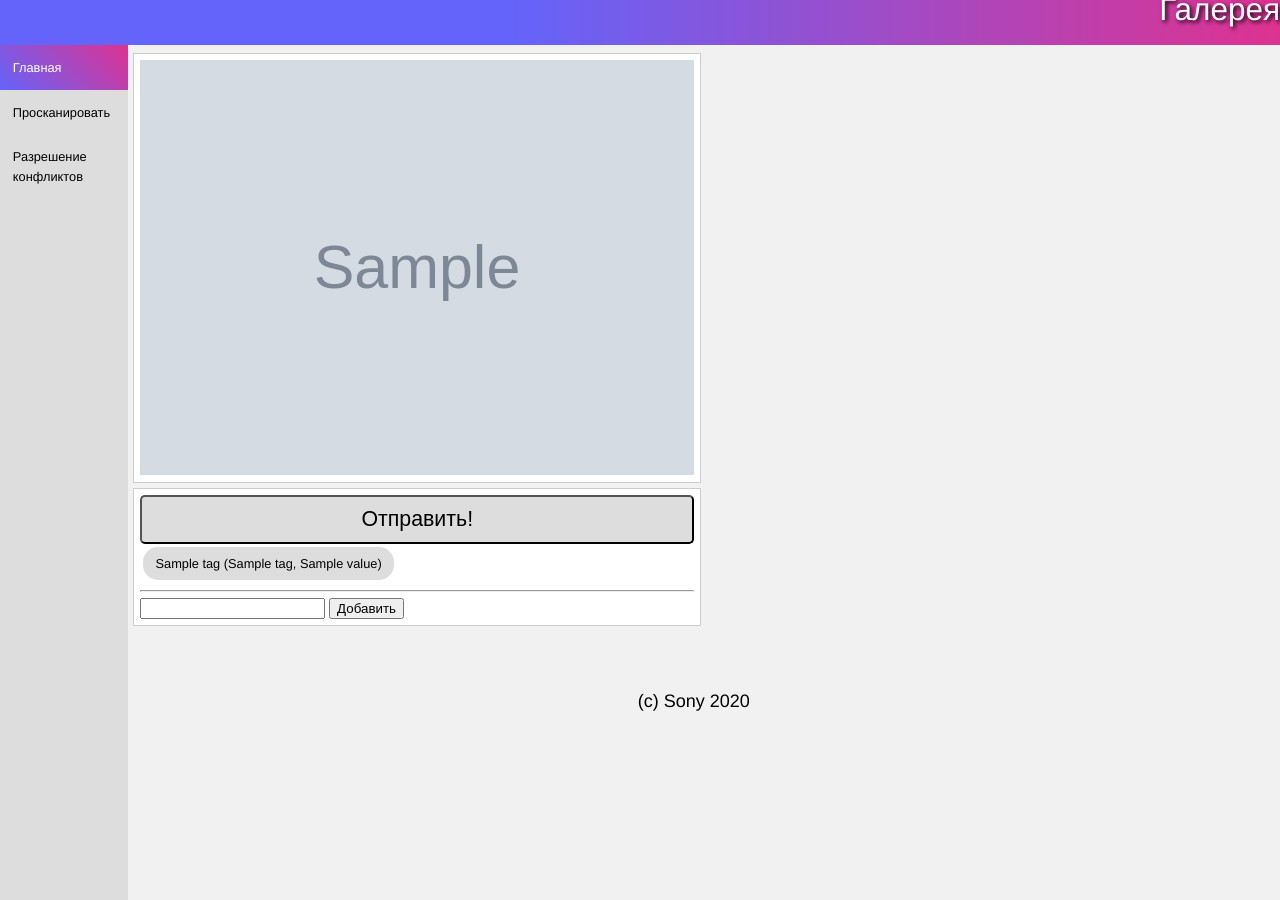
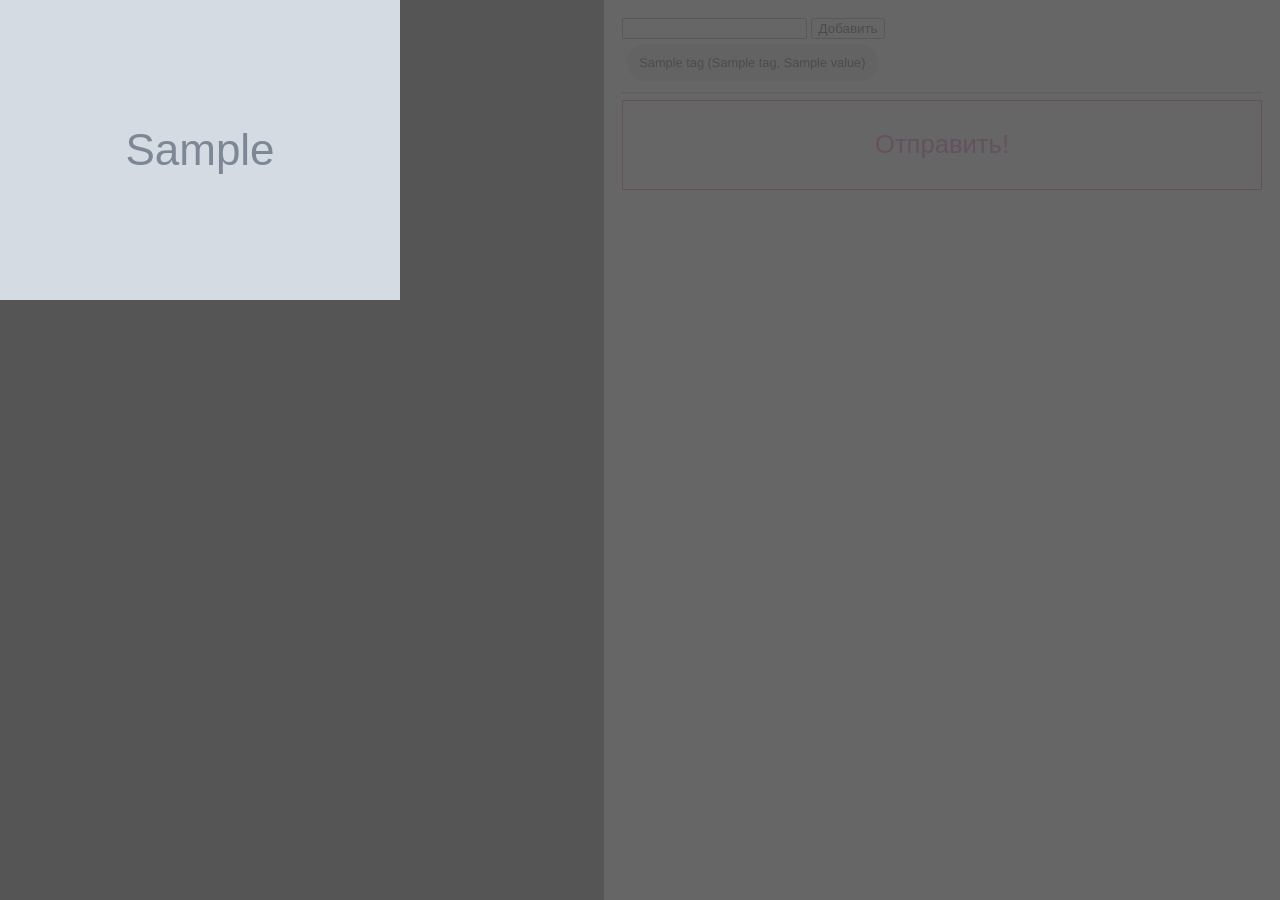
Before and after one commit to Sony541/gallery, a Flask app: template templates/view.html in a window 1280 px wide. Run offline with Flask 2, Linux system fonts and the light colour scheme; the template is opened without the code that fills it: most values are stand-ins (such as "Sample title", 1, 10 or a date in 2020); grey boxes marked "Sample" are stand-in pictures.

Commit message:
a lot of changes

```diff
--- a/config.py
+++ b/config.py
@@ -9,4 +9,4 @@ prod = {
     "data_file": "data.json"
 }
 
-active_config = test
+active_config = prod
--- a/file_extensions.json
+++ b/file_extensions.json
@@ -1 +1 @@
-["3gp", "avi", "bmp", "cr2", "docx", "ds_store", "jpg", "mov", "mp4", "mpg", "pdf", "png"]
+["3gp", "avi", "bmp", "cr2", "docx", "jpeg", "jpg", "mov", "mp4", "mpg", "mpo", "pdf", "png"]
--- a/server.py
+++ b/server.py
@@ -1,5 +1,5 @@
 # coding=utf-8
-from flask import Flask, render_template, request, send_from_directory, send_file, redirect, url_for
+from flask import Flask, render_template, request, send_from_directory, send_file, redirect, url_for, abort
 import os, json, zipfile, datetime, time, io
 from scanner import Cache
 from config import active_config
@@ -37,18 +37,58 @@ def scan():
     cache.scan()
     return render_template('scan.html', title='Сканирование каталога', cache=cache.memory, len=cache.len())
 
+@app.route('/photo/<photo_id>')
+def photo(photo_id):
+    return send_file("%s%s" % (active_config['location'], photo_id))
+
 
 @app.route('/view')
 def view():
-    photo = request.args["photo"]
-    return render_template('view.html', title='Просмотр фото', photo=photo, cache=cache.memory, len=cache.len())
+    folder = request.args.get('folder')
+    photo_id = request.args.get('photo_id')
+    if not (folder and photo_id):
+        folder = "to_view"
+        if folder in cache.memory:
+            if cache.memory[folder]:
+                photo_id = cache.memory[folder][0]
+            else:
+                abort(404, "Нет фотографий для просмотра")
+        else:
+            abort(404, "Нет фотографий для просмотра")
+
+    return render_template('view.html', title='Просмотр фото', photo=photo_id,
+                           folder=folder, cache=cache.memory, len=cache.len())
 
 
+@app.route('/apply', methods=['POST'])
+def apply():
+    photo = request.form["photo_id"]
+    l = [key for key in request.form if key != 'photo_id']
+    cache.active_tags = l
+    if l:
+        if 'new' in cache.memory:
+            if photo in cache.memory['new']:
+                cache.memory['old'][photo] = cache.memory['new'][photo]
+        cache.memory['old'][photo]['tags'] = l
+        if 'tags' not in cache.memory:
+            cache.memory['tags'] = {key : 1 for key in l}
+        else:
+            for tag in l:
+                if tag in cache.memory['tags']:
+                    cache.memory['tags'][tag] += 1
+                else:
+                    cache.memory['tags'][tag] = 1
+        cache.dump()
+        if 'to_view' in cache.memory:
+            if photo in cache.memory['to_view']:
+                cache.memory['to_view'].remove(photo)
+        if 'new' in cache.memory:
+            if photo in cache.memory['new']:
+                del cache.memory['new'][photo]
+    return redirect(url_for('view'))
 
 
-
-
-@app.route('/search', methods=['POST','GET'])
+@app.route('/search', methods=['POST', 'GET'])
 def search():
     if request.method == 'POST':
         cache.search = {}
@@ -59,35 +99,6 @@ def search():
                     cache.search[ph] = cache.old[ph]
     return render_template('search.html', title='Найденные фото', cache=cache.memory, len=cache.len())
 
-
-@app.route('/apply', methods=['POST'])
-def apply():
-    photo = request.form["photo_id"]
-    l = [key for key in request.form if key != 'photo_id']
-    cache.active_tags = l
-    if l:
-        cache.old[photo] = l
-        for tag in l:
-            if tag in cache.tags:
-                cache.tags[tag] += 1
-            else:
-                cache.tags[tag] = 1
-        cache.dump()
-        if photo in cache.to_view:
-            del cache.to_view[photo]
-        if photo in cache.new:
-            del cache.new[photo]
-    return next_page()
-
-@app.route('/next')
-def next_page():
-    if "list" in request.args:
-        lst = request.args["list"]
-        if lst == "search":
-            if cache.search:
-                return render_template('view.html', title='Просмотр фото', photo=next(iter(cache.search)), cache=cache.memory, len=cache.len())
-    if cache.new:
-        return render_template('view.html', title='Просмотр фото', photo=next(iter(cache.new)), cache=cache.memory, len=cache.len())
 
 @app.route('/tags')
 def tags():
@@ -106,10 +117,6 @@ def export():
     memory_file.seek(0)
     return send_file(io.BytesIO(memory_file.read()), attachment_filename=str(datetime.datetime.now()) + ".zip", as_attachment=True)
 
-@app.route('/photo/<photo_id>')
-def photo(photo_id):
-    print(photo_id)
-    return send_file("%s%s" % (active_config['location'], photo_id))
 
 @app.route('/arch')
 def arch():
--- a/static/style.css
+++ b/static/style.css
@@ -38,6 +38,7 @@ header {
     margin: 0;
     font-size: 3.5vh;
     height: 5vh;
+    line-height: 5vh;
     width: 100%;
     background: linear-gradient(90deg, rgba(100,100,250,1) 40%, rgba(222,50,144,1) 100%);
     color: white;
@@ -132,7 +133,6 @@ li a:hover:not(.active) {
     color: #ffffff;
 }
 
-
 #wrapper div.half-width-wrapper {
     padding: 0px;
     margin: 0px;
@@ -151,12 +151,13 @@ li a:hover:not(.active) {
     width: 88vw;
 }
 
-#wrapper div.chart-container {
-  position: relative;
-  height: 35vh;
+div.view img{
+    max-width: 100vw;
+    max-height: 100vh;
 }
 
-footer  {
+
+footer {
     width: 88vw;
     text-align: center;
     font-size: 2vh;
@@ -169,7 +170,8 @@ footer  {
 }
 
 
-div.searchview {
+div.search
+{
     height: 200px;
     min-width: 200px;
     display: inline-block;
@@ -178,59 +180,3 @@ div.searchview {
 img.searchview {
     height: 200px;
 }
-
-img.view {
-    width: 100%;
-    height: 100%;
-    display: block;
-}
-
-input.tag {
-  display: none;
-}
-
-label.tag {
-  cursor: pointer;
-  border-radius: 15px;
-  background-color: #dddddd;
-  display: inline-block;
-  padding: 7px 12px 7px 12px;
-  margin: 3px;
-}
-
-label.tag:hover{
-  background-color: #eeeeee;
-}
-
-input.tag:checked + label{
-  background-color: #c0dEb0;
-}
-
-input.tag_button {
-  font-size: 16pt;
-  background-color: #dddddd;
-  width: 100%;
-  padding: 10px;
-  border-radius: 5px;
-}
-input.tag_button:hover {
-  background-color: #eeeeee;
-}
-
-
-.drag {
-  width: 200px;
-  height: 200px;
-  background: blue;
-  display: inline-block;
-  margin-right: 10px;
-}
-#boxB{
-  margin-right: 0px;
-}
-#big {
-  width: 415px;
-  height: 400px;
-  background: red;
-  margin: 20px auto;
-}
--- /dev/null
+++ b/static/view.css
@@ -0,0 +1,76 @@
+body {
+    font-family: Helvetica;
+    background-color: #555555;
+    margin: 0;
+    font-size: 1vw;
+    line-height: 150%;
+}
+
+div.view {;
+    position: fixed;
+    top: 0px;
+    left: 0px;
+}
+
+div.view img{
+    max-width: 100vw;
+    max-height: 100vh;
+    z-index: -100;
+}
+
+div.transp_menu {
+    width: 50vw;
+    height: 100vh;
+    position: fixed;
+    background-color: #ffffff;
+    top: 0px;
+    right: 0px;
+    opacity: 0.1;
+    padding: 2vh;
+}
+
+div.transp_menu:hover {
+    opacity: 0.7;
+}
+
+
+
+input.tag {
+    display: none;
+}
+
+label.tag {
+    cursor: pointer;
+    border-radius: 2vh;
+    background-color: #dddddd;
+    display: inline-block;
+    padding: 7px 12px 7px 12px;
+    padding: 1vh 1vw 1vh 1vw;
+    margin: 0.5vh;
+}
+
+label.tag:hover{
+    background-color: #eeeeee;
+}
+
+input.tag:checked + label{
+    background-color: #a0b0de;
+}
+
+
+input.tag_button{
+    width: 100%;
+    background-color: #ffffff;
+    border: 0px;
+    height: 10vh;
+    font-size: 2vw;
+    color: #df30aa;
+    border: 1px solid #df30aa;
+    cursor: pointer;
+}
+
+input.tag_button:hover{
+    background: linear-gradient(90deg, rgba(100,100,250,1) 40%, rgba(222,50,144,1) 100%);
+    border-color: #ffffff;
+    color: #ffffff;
+}
--- a/templates/base.html
+++ b/templates/base.html
@@ -1,32 +1,16 @@
+{% extends "very_base.html" %}
+
+{% set confs = (len.to_delete|default(0) + len.moved|default(0) + len.changed|default(0))|string %}
+{% set views = len.to_view|default(0)|string %}
+
 {% set navigation_bar = [
     ('index', 'Главная'),
     ('scan', 'Просканировать'),
-    ('problems', 'Разрешение конфликтов')
+    ('view', 'Отметить фото: ' + views),
+    ('problems', 'Разрешение конфликтов: ' + confs)
 ] -%}
 
-{% macro photo_name(name) -%}
-    <a class="photo" href="{{url_for('view', photo=name)}}"> {{ name }}</a> <br />
-{%- endmacro %}
-
-{% macro photo_image(name) -%}
-  <div class="view">
-    <a href = "{{url_for('photo', photo_id=name)}}"> <img class="view" src="{{url_for('photo', photo_id=name)}}" alt="{{name}}"/> </a>
-  </div>
-{%- endmacro %}
-
-{% set active_page = active_page|default('index') -%}
-<!DOCTYPE html>
-<html lang="en">
-    <head>
-        <meta charset="UTF-8">
-        <link href="{{ url_for('static', filename='style.css') }}" rel="stylesheet">
-        {% if title %}
-            <title>{{ title }} - Gallery</title>
-        {% else %}
-            <title>Добро пожаловать в галерею!</title>
-        {% endif %}
-    </head>
-    <body>
+{% block base %}
     <header>
         Галерея
     </header>
@@ -45,5 +29,4 @@
     <footer>
         (c) Sony 2020
     </footer>
-    </body>
-</html>
+{% endblock %}
--- a/templates/index.html
+++ b/templates/index.html
@@ -6,7 +6,7 @@
             <h1>Привет!</h1>
             Долго думал, чего написать на главной странице - почему бы не инструкцию? 😊 <br />
             Для начала нужно выбрать директорию с фотографиями. Сейчас это <tt> {{ dir }}</tt> <br />
-            К сожалению, из соображений безопасности - я не могу сделать удобнуюю форму для изменения директории - в
+            К сожалению, из соображений безопасности - я не могу сделать удобную форму для изменения директории - в
             таком случае любой, кто получил бы доступ к этой странице смог бы просканировать любую директорию Вашего
             компьютера. Поэтому придётся править файл <tt>config.py</tt> вручную 😊. Выглядеть он должен примерно так:
 
--- /dev/null
+++ b/templates/very_base.html
@@ -0,0 +1,28 @@
+{% macro photo_name(folder,photo_id) -%}
+    <a class="photo" href="{{url_for('view', photo_id=photo_id, folder=folder)}}"> {{ photo_id }}</a> <br />
+{%- endmacro %}
+
+{% macro photo_image(name) -%}
+  <div class="view">
+    <img id="photo" class="view" src="{{url_for('photo', photo_id=name)}}" alt="{{name}}"/>
+  </div>
+{%- endmacro %}
+
+{% set active_page = active_page|default('index') -%}
+<!DOCTYPE html>
+<html lang="en">
+    <head>
+        <meta charset="UTF-8">
+        {% block style %}
+            <link href="{{ url_for('static', filename='style.css') }}" rel="stylesheet">
+        {% endblock %}
+        {% if title %}
+            <title>{{ title }} - Gallery</title>
+        {% else %}
+            <title>Добро пожаловать в галерею!</title>
+        {% endif %}
+    </head>
+    <body>
+        {% block base %}{% endblock %}
+    </body>
+</html>
--- a/templates/view.html
+++ b/templates/view.html
@@ -1,9 +1,15 @@
-{% extends "base.html" %}
+{% extends "very_base.html" %}
 
-{% block content %}
+{% block style %}
+    <link href="{{ url_for('static', filename='view.css') }}" rel="stylesheet">
+{% endblock %}
+{% set active_page = active_page|default('view') -%}
+{% block base %}
     <script>
     window.onload = function () {
-    document.getElementById("form_add").onsubmit = function onSubmit(form) {
+        var form = document.getElementById("form_add");
+
+        form.onsubmit = function onSubmit(form) {
             var inp = document.getElementById("input_tag");
             var txt = inp.value;
             var div_tags = document.getElementById("tags");
@@ -12,33 +18,40 @@
             inp.value = "";
             return false;
         }
+
+        var menu = document.getElementById("menu");
+        var ph = document.getElementById("photo");
+        ph.onclick = function () {
+            var style = window.getComputedStyle(menu),
+            op = style.getPropertyValue('opacity');
+
+            if(op != 0) menu.style.opacity = 0;
+            else menu.style.opacity = 0.7;
         }
+
+    }
+
     </script>
+    {{ photo_image(photo) }}
 
-  <div class="half-width-wrapper">
-    <div class="pads half-width">
-      {{ photo_image(photo) }}
-    </div>
-    <div class="pads half-width">
-
-      <form name="form_apply" id="form_apply" method="post" action="{{url_for('apply')}}">
-        <input class="tag_button" type="submit" value="Отправить!">
-        <div id="tags">
-          <input id="photo_id" name="photo_id" type="TEXT" value="{{ photo }}" hidden>
-          {% for tag, value in cache.tags|dictsort(false, 'value', reverse = True) %}
-
-          <input class="tag" id="{{ tag }}" type="checkbox" {% if (tag in cache.old[photo]) or (tag in cache.active_tags) %} checked {% endif %} name="{{ tag }}">
-          <label class="tag" for="{{ tag }}">{{ tag }} {{ cache.tags[tag] }}</label>
-          {% endfor %}
-        </div>
-        <hr>
-      </form>
-
+    <div id="menu" class="transp_menu">
         <form name="form_add" id="form_add" method="get" action="about:blank">
             <input id="input_tag" type="TEXT" name="tag">
             <input type="submit" value="Добавить">
         </form>
+        <form name="form_apply" id="form_apply" method="post" action="{{url_for('apply')}}">
+            <div id="tags">
+                <input id="photo_id" name="photo_id" type="TEXT" value="{{ photo }}" hidden>
+                {% if cache.tags is defined %}
+                    {% for tag, value in cache.tags|dictsort(false, 'value', reverse = True) %}
+                    <input class="tag" id="{{ tag }}" type="checkbox" {% if ((photo in cache.old) and (tag in cache.old[photo].tags)) or (tag in cache.active_tags) %} checked {% endif %} name="{{ tag }}">
+                    <label class="tag" for="{{ tag }}">{{ tag }} {{ cache.tags[tag] }}</label>
+                    {% endfor %}
+                {% endif %}
             </div>
+            <hr>
+            <input class="tag_button" type="submit" value="Отправить!">
+        </form>
     </div>
 
 
```
Also changed, not shown: db_update.py (+4 -4 lines), scanner.py (+37 -24 lines), templates/problems.html (+4 -4 lines), templates/scan.html (+9 -8 lines), logo2s.png (deleted). Lines whose indentation alone changed are shown as unchanged.
